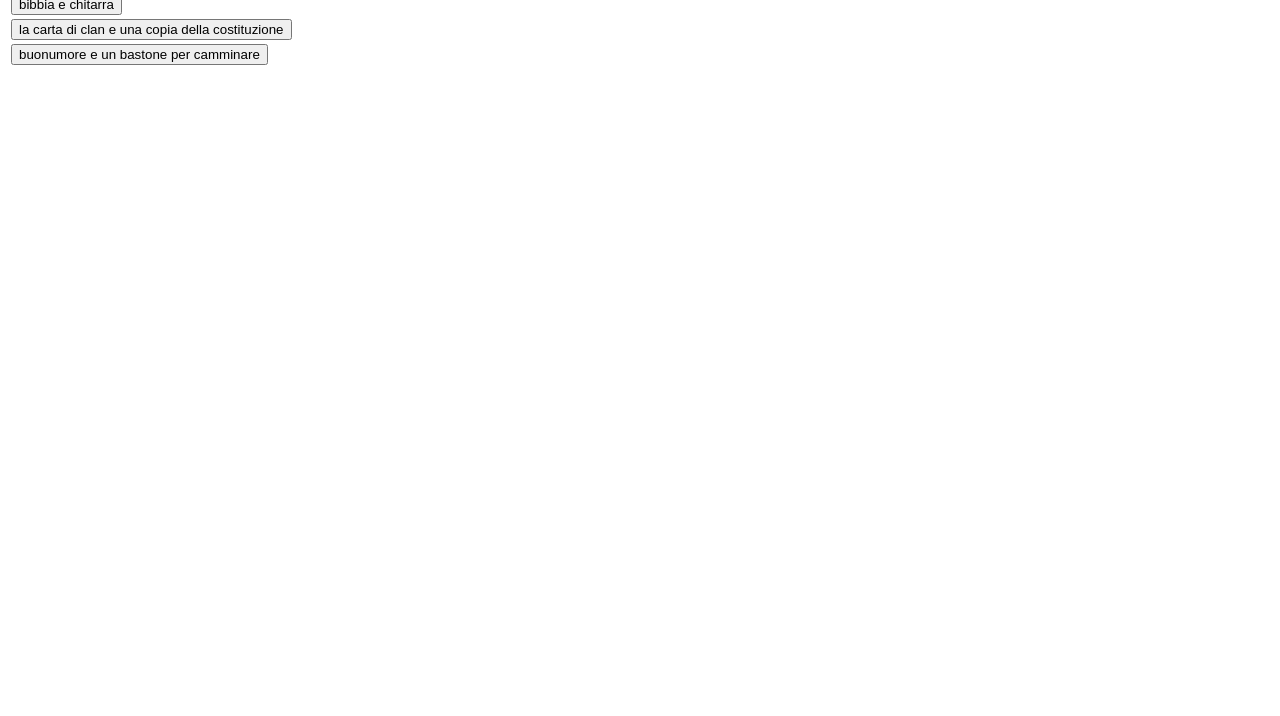
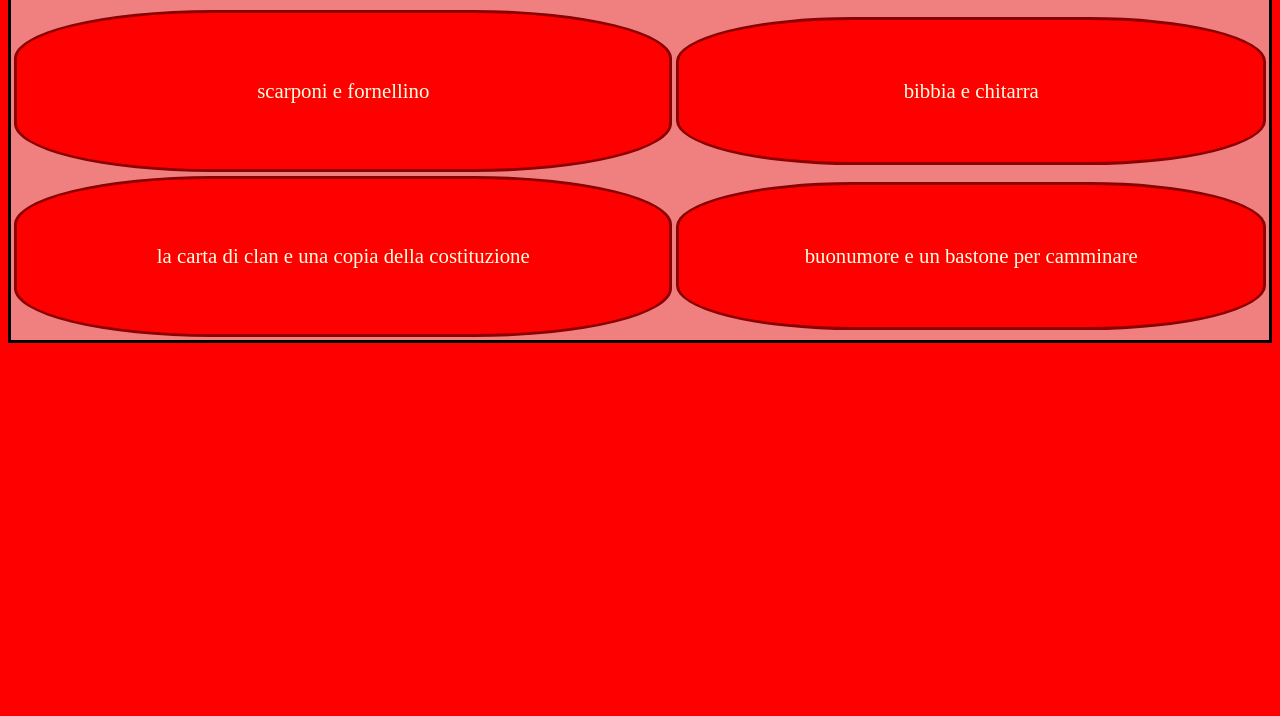
Before and after one commit to iulius87/iulius87.github.io, a plain HTML site: page index.html in a window 1280 px wide. Shown: the part 84-800 px from the top of the page. Drawn offline with Linux system fonts and the light colour scheme.

Commit message:
questioni di stile

```diff
--- a/index.html
+++ b/index.html
@@ -2,6 +2,7 @@
 <html>
     <head>
         <meta charset="UTF-8">
+        <link rel="stylesheet" href="quiz.css">
         <script src="quiz.js"></script>
       </head>
 
--- /dev/null
+++ b/quiz.css
@@ -0,0 +1,29 @@
+body {
+    background-color: red;
+}
+
+#question {
+    background-color: lightcoral;
+    border: solid black;
+    text-align: center;
+    align-items: center;
+}
+
+#question table {
+    color: black;
+    width: 100%
+}
+
+#question table td {
+    max-width: 100%;
+    /* padding: 5%; */
+}
+
+#question table div {
+    padding: 10%;
+    border: solid darkred;
+    background-color: red;
+    color: lightyellow;
+    border-radius: 30%;
+    font-size: 130%;
+}
--- a/quiz.js
+++ b/quiz.js
@@ -180,21 +180,25 @@ function cleanQuestion() {
 
 function loadQuestion(n) {
     let qe = document.getElementById('question');
-    let q = document.createElement('p');
+    let q = document.createElement('h1');
     q.textContent = domande[n].domanda;
     qe.appendChild(q);
     let table = document.createElement('table');
     table.setAttribute('name','question' + n);
+    let rr,rc,rb;
     for (let ans in domande[n].risposte) {
-        let rr = document.createElement('tr');
-        let rc = document.createElement('td');
-        let rb = document.createElement('input');
-        rb.setAttribute('type','button');
-        rb.setAttribute('value',domande[n].risposte[ans].txt);
+        if (ans%2 == 0) {
+            rr = document.createElement('tr');
+        }
+        rc = document.createElement('td');
+        rb = document.createElement('div');
+        rb.textContent = domande[n].risposte[ans].txt;
         rb.setAttribute('onclick',`getAnswer(${n},"${domande[n].risposte[ans].val}")`);
         rc.appendChild(rb);
         rr.append(rc);
-        table.appendChild(rr);
+        if (ans%2 == 1) {
+            table.appendChild(rr);
+        }
     }
     qe.appendChild(table);
 }
```
